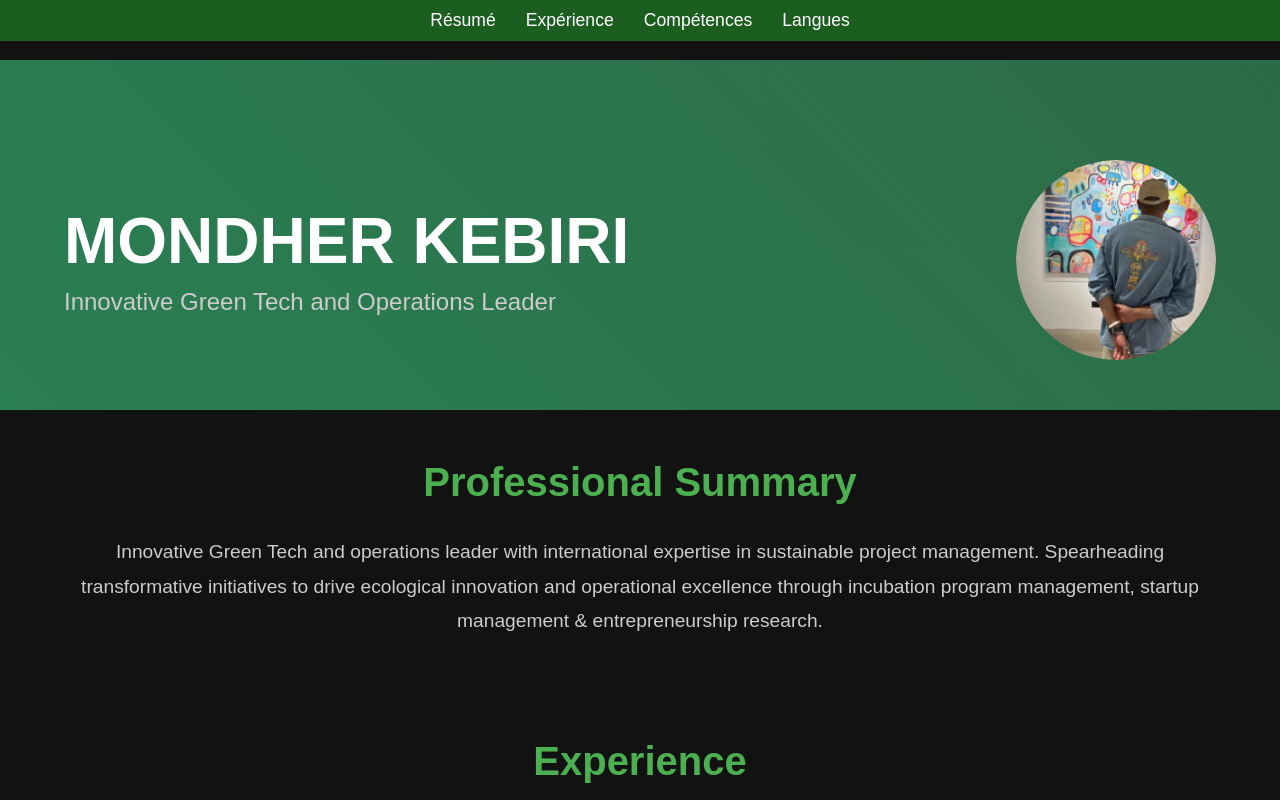
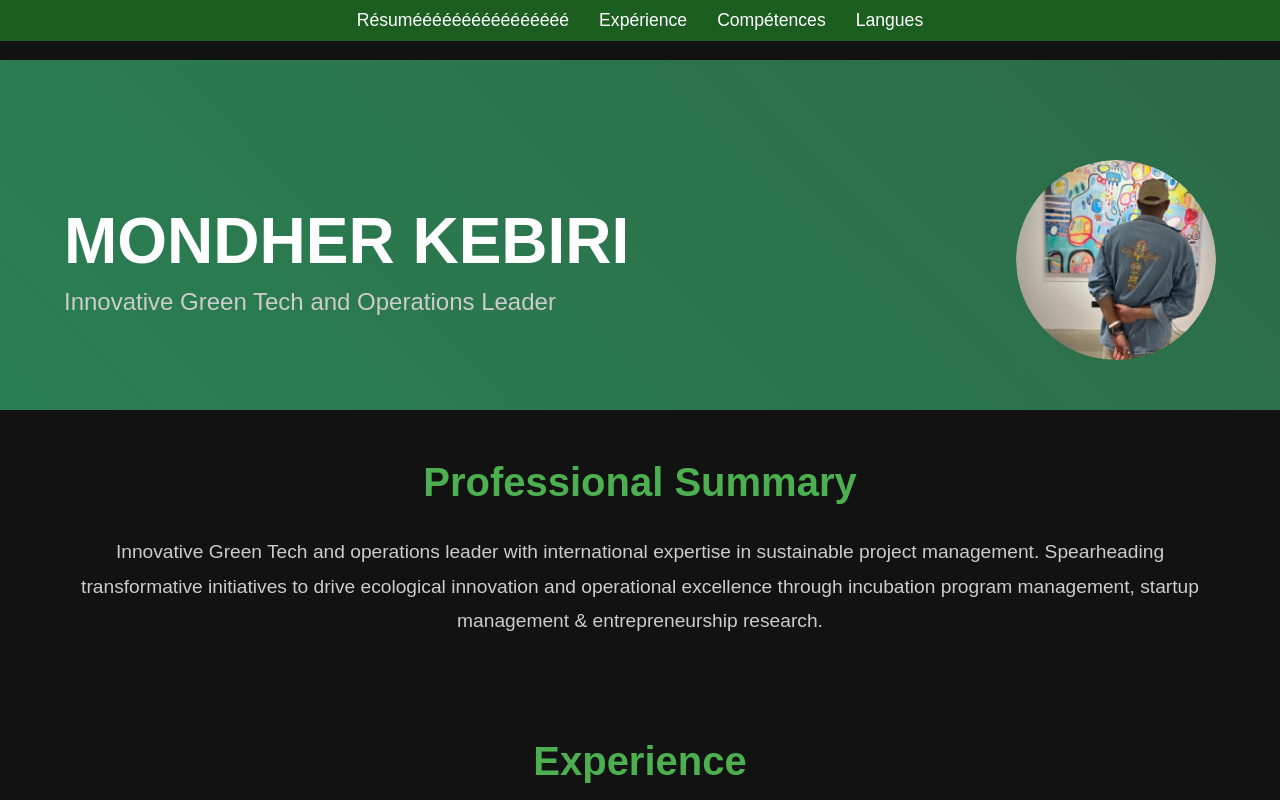
Before and after one commit to masmoudi-mehdi/monther.github.com, a plain HTML site: page index.html in a window 1280 px wide. Shown: the top 800 px of the page. Drawn offline with Linux system fonts and the light colour scheme.

Commit message:
first commit

```diff
--- a/index.html
+++ b/index.html
@@ -13,7 +13,7 @@
     <nav class="navbar">
         <div class="container">
             <ul class="nav-list">
-                <li><a href="#summary">Résumé</a></li>
+                <li><a href="#summary">Résuméééééééééééééééé</a></li>
                 <li><a href="#experience">Expérience</a></li>
                 <li><a href="#skills">Compétences</a></li>
                 <li><a href="#languages">Langues</a></li>
```
